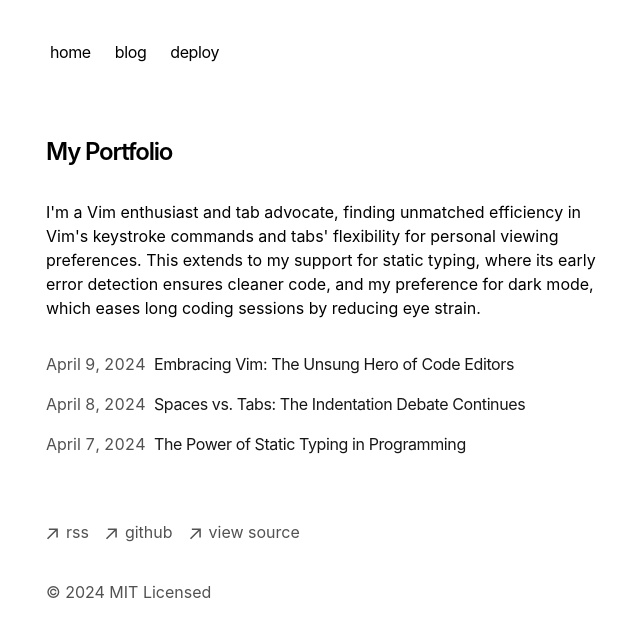
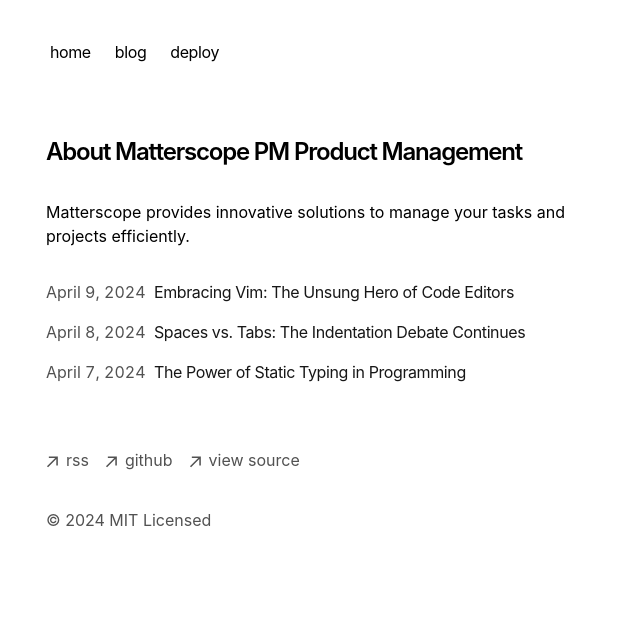
Before and after one commit to matterscope/matterscope-app-dev, a Next.js app: page / in a window 1280 px wide. Shown: the top 636 px of the page, without its empty margins (306-946 px from the left). Built offline with nearby package versions, Linux system fonts and the light colour scheme.

Commit message:
Update page.tsx

```diff
--- a/app/page.tsx
+++ b/app/page.tsx
@@ -4,14 +4,10 @@
   return (
     <section>
       <h1 className="mb-8 text-2xl font-semibold tracking-tighter">
-        My Portfolio
+        About Matterscope PM Product Management
       </h1>
       <p className="mb-4">
-        {`I'm a Vim enthusiast and tab advocate, finding unmatched efficiency in
-        Vim's keystroke commands and tabs' flexibility for personal viewing
-        preferences. This extends to my support for static typing, where its
-        early error detection ensures cleaner code, and my preference for dark
-        mode, which eases long coding sessions by reducing eye strain.`}
+        {`Matterscope provides innovative solutions to manage your tasks and projects efficiently.`}
       </p>
       <div className="my-8">
         <BlogPosts />
```
